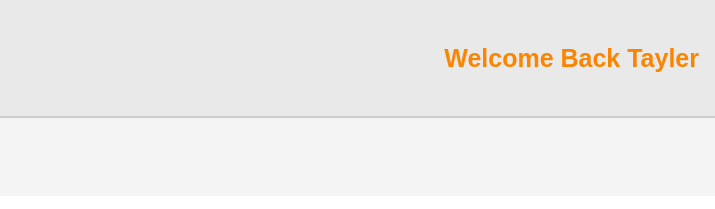
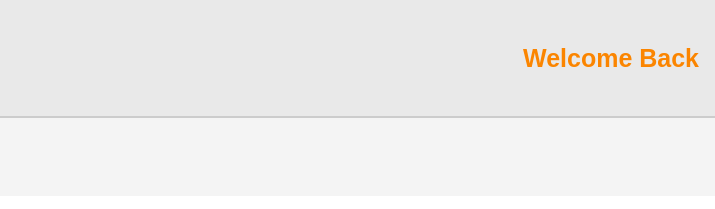
Before and after one commit to hahm3d/Final-Project, a plain HTML site: page resume.html in a window 1280 px wide. Shown: the top 209 px of the page, 565-1280 px from the left. Drawn offline with Linux system fonts and the light colour scheme.

Commit message:
Update resume.html

```diff
--- a/resume.html
+++ b/resume.html
@@ -19,7 +19,7 @@
                 <img src="logo.png" alt="logo">
                 <span>Resume Page</span>
             </div>
-            <div class="welcome">Welcome Back Tayler</div>
+            <div class="welcome">Welcome Back </div>
         </header>
 
         <!-- Navigation -->
```
